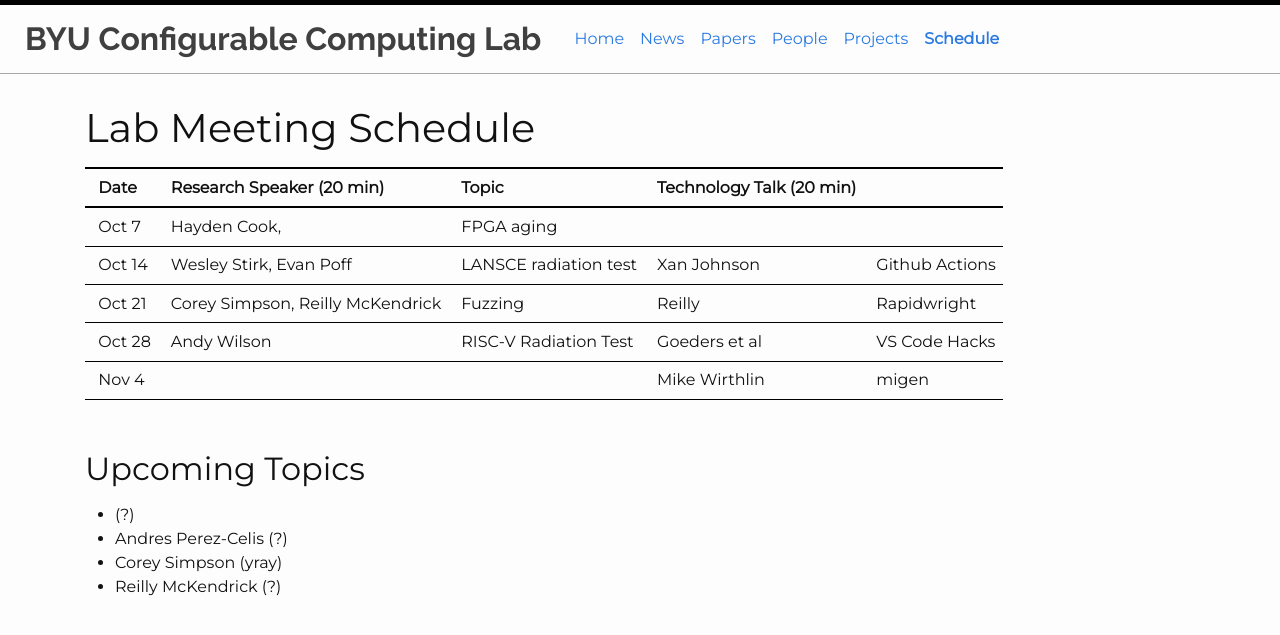
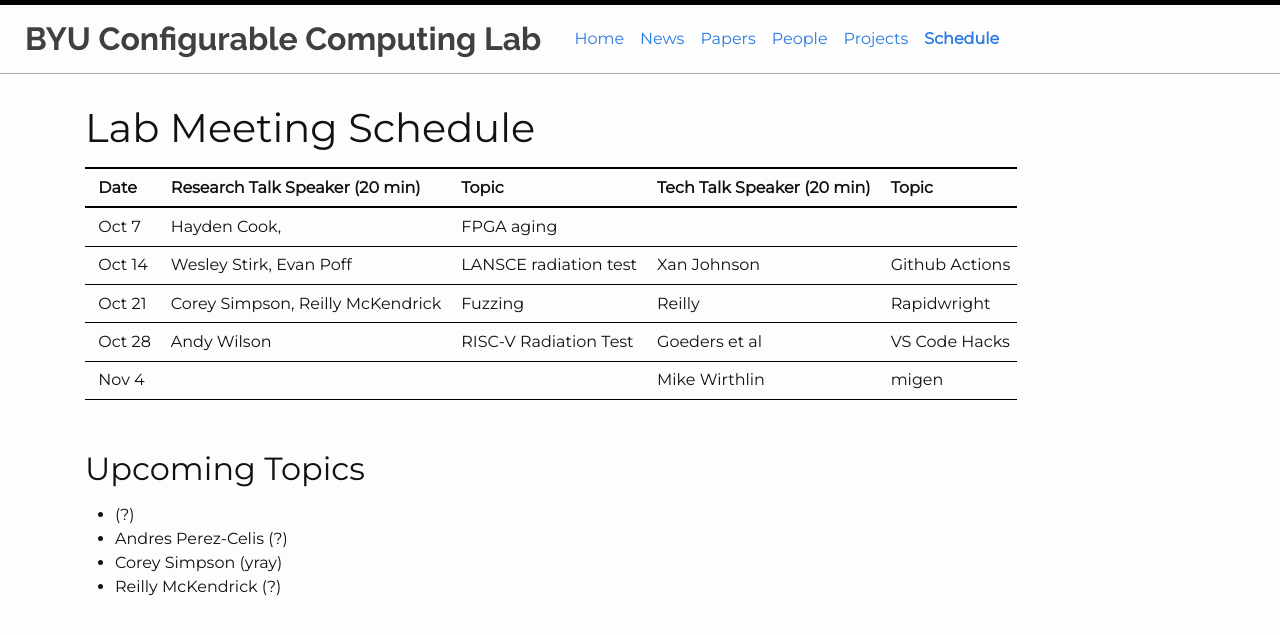
Before and after one commit to byuccl/byuccl.github.io, a Jekyll site: the page built from pages/schedule.md, in a window 1280 px wide. Shown: the top 635 px of the page. Built offline with Jekyll 4.4.1, drawn with Linux system fonts in a browser that asks for light colours; nearby versions of some CDN libraries.

Commit message:
schedule
Signed-off-by: Jeff Goeders <jeff.goeders@gmail.com>

```diff
--- a/pages/schedule.md
+++ b/pages/schedule.md
@@ -6,13 +6,13 @@ title: Schedule
 # Lab Meeting Schedule
 
 
-| Date      | Research Speaker (20 min)         | Topic                     | Technology Talk (20 min) |             |
+| Date      | Research Talk Speaker (20 min)    | Topic                     | Tech Talk Speaker (20 min)    | Topic             |
 |-----------|-----------------------------------|---------------------------|---------------------------------------|
-|Oct 7      | Hayden Cook,                      | FPGA aging                |                   |                   |
-|Oct 14     | Wesley Stirk, Evan Poff           | LANSCE radiation test     | Xan Johnson       |Github Actions     |
-|Oct 21     | Corey Simpson, Reilly McKendrick  | Fuzzing                   | Reilly            |Rapidwright       |
-|Oct 28     | Andy Wilson                       | RISC-V Radiation Test     | Goeders et al     | VS Code Hacks     |
-|Nov 4      |                                   |                           | Mike Wirthlin     |migen             |
+|Oct 7      | Hayden Cook,                      | FPGA aging                |                               |                   |
+|Oct 14     | Wesley Stirk, Evan Poff           | LANSCE radiation test     | Xan Johnson                   |Github Actions     |
+|Oct 21     | Corey Simpson, Reilly McKendrick  | Fuzzing                   | Reilly                        |Rapidwright       |
+|Oct 28     | Andy Wilson                       | RISC-V Radiation Test     | Goeders et al                 |VS Code Hacks     |
+|Nov 4      |                                   |                           | Mike Wirthlin                 |migen             |
 
 
 
```
